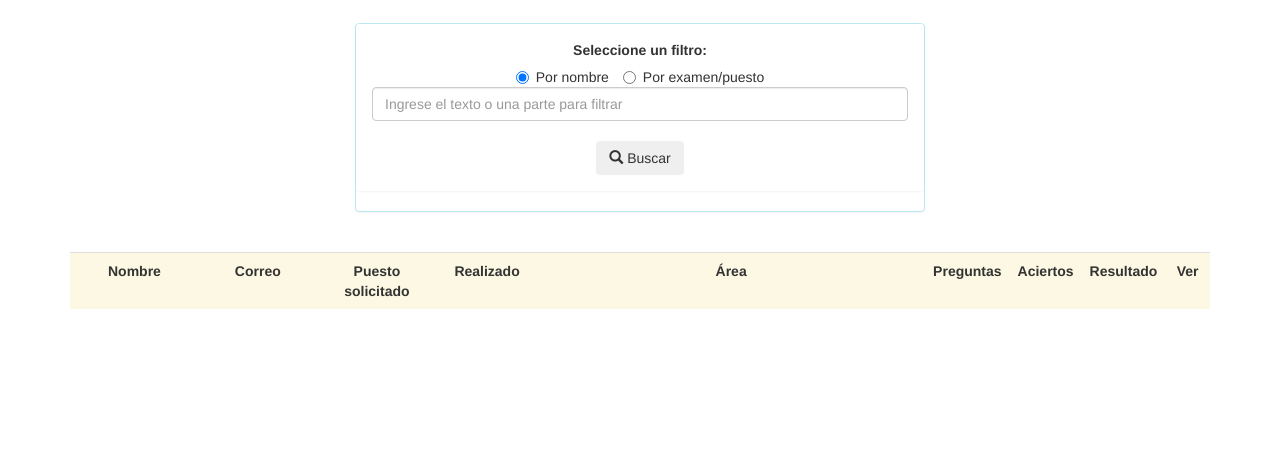
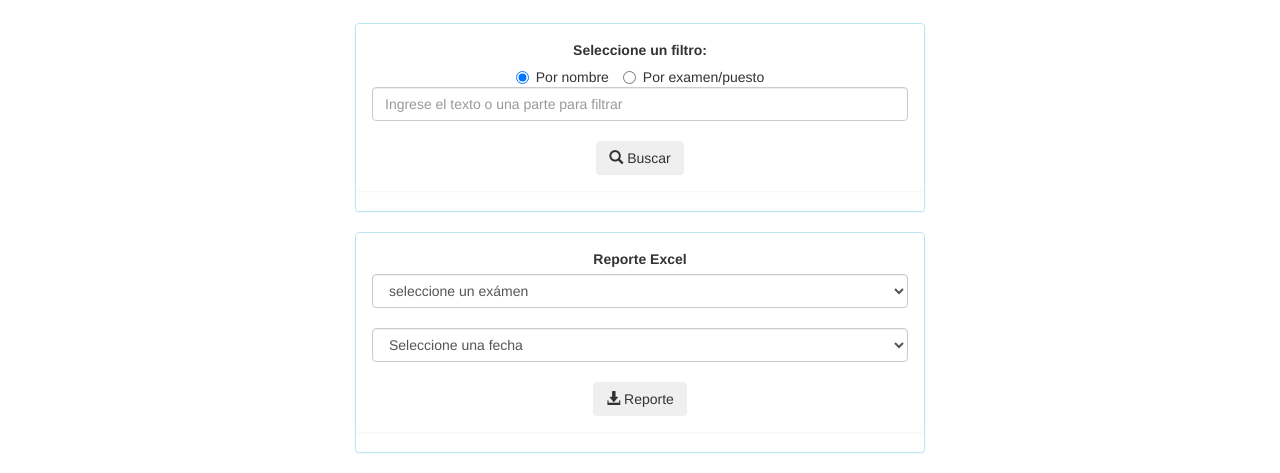
Before and after one commit to azermeno/ciberEncuesta, a PHP site: page /ver_resultados.php in a window 1280 px wide. Shown: the part 361-834 px from the top of the page. Before the commit the page ends 670 px from the top, so only its background shows below. Run offline with PHP 8.4, Linux system fonts and the light colour scheme; data that the repository does not hold is empty.

Commit message:
Acomodando el fron del reporte excel de examenes

```diff
--- a/js/atencion_a_clientes_ventas.js
+++ b/js/atencion_a_clientes_ventas.js
@@ -207,7 +207,7 @@ var anioMesEnCurso;
 
 								var producto = row.idProducto == "Hematix" ? 1:2;
 								if(radioSeleccionado == 2){
-									if(row.contestadoManual==1){
+									if(entry.contestadoManual==1){
 										unidadesMes += '<option value="'+entry.fk_unidad+'/'+producto+'">'+row.txtNombre+'</option>';
 									}
 								} else {
--- a/js/ver_resultados.js
+++ b/js/ver_resultados.js
@@ -115,9 +115,51 @@ function resultados(name){
 		// Hacemos submit
 		document.formulario.submit();
 	}
+
+		function mesYexamen(){
+
+			$.ajax({
+				url : "php/obtener_mes_examen_mtd.php",
+				method: "POST",
+				dataType : "json"
+
+			}).done(function(entrada){
+
+
+			}).fail(function(error){
+
+
+
+			});
+
+		}
+		function reporte(){
+
+			//alert("Reporte");
+			var fecha = $("#fecha");
+			var examen = $("#examen");
+			console.log(examen.val())
+			console.log(fecha.val())
+			if(examen.val() != 0){
+				if(fecha.val() != 0 ){
+
+					window.open('php/reporte_excel_examenes.php', '_blank');
+				} else {
+
+					alert("Debe seleccionar una fecha")
+					fecha.focus();
+				}
+
+			} else {
+
+				alert("Debe seleccionar un examen")
+				examen.focus();
+			}
+
+		}
 		$(function () {
 
-
+		 $("#reporte").on("click",reporte);
 		resultados('');
 		$("#imprimir").on('click',imprimir);
 
--- a/ver_resultados.php
+++ b/ver_resultados.php
@@ -54,6 +54,34 @@
 							</div>
 						</div>
 					</form>
+					<div class="panel panel-info" style="width: 50%; margin: 0 auto">
+				<div class="panel panel-body" >
+
+									<div style="text-align: center;">
+									    <label>Reporte Excel</label>
+										<br>
+
+										<select class="form-control" id="examen">
+										<option value="0">seleccione un ex&aacute;men</option>
+										<option value="1">seleccione un ex&aacute;men</option>
+
+										</select>
+										<br>
+										<select class="form-control" id="fecha">
+										<option value="0">Seleccione una fecha</option>
+										<option value="1">Seleccione una fecha</option>
+										</select>
+
+										<br>
+									</div>
+
+									<div style="text-align: center">
+										<button type="button" class="btn btn-gray" id="reporte"><span class="glyphicon glyphicon-download-alt" aria-hidden="true"></span> Reporte</button>
+
+										<!-- <button type="botton" class="btn btn-warning" id="imprimir"><span class="glyphicon glyphicon-print" aria-hidden="true"></span> Imprimir</button> -->
+									</div>
+								</div>
+								</div>
 					<br>
 
 					<input tipe="hidden" style="display: none" id="pagina" value="1">
```
Also changed, not shown: php/obtener_mes_examen_mtd.php (added, +45 -0 lines), php/reporte_excel_examenes.php (+15 -19 lines), reporteExcel.html (+13 -1 lines).
